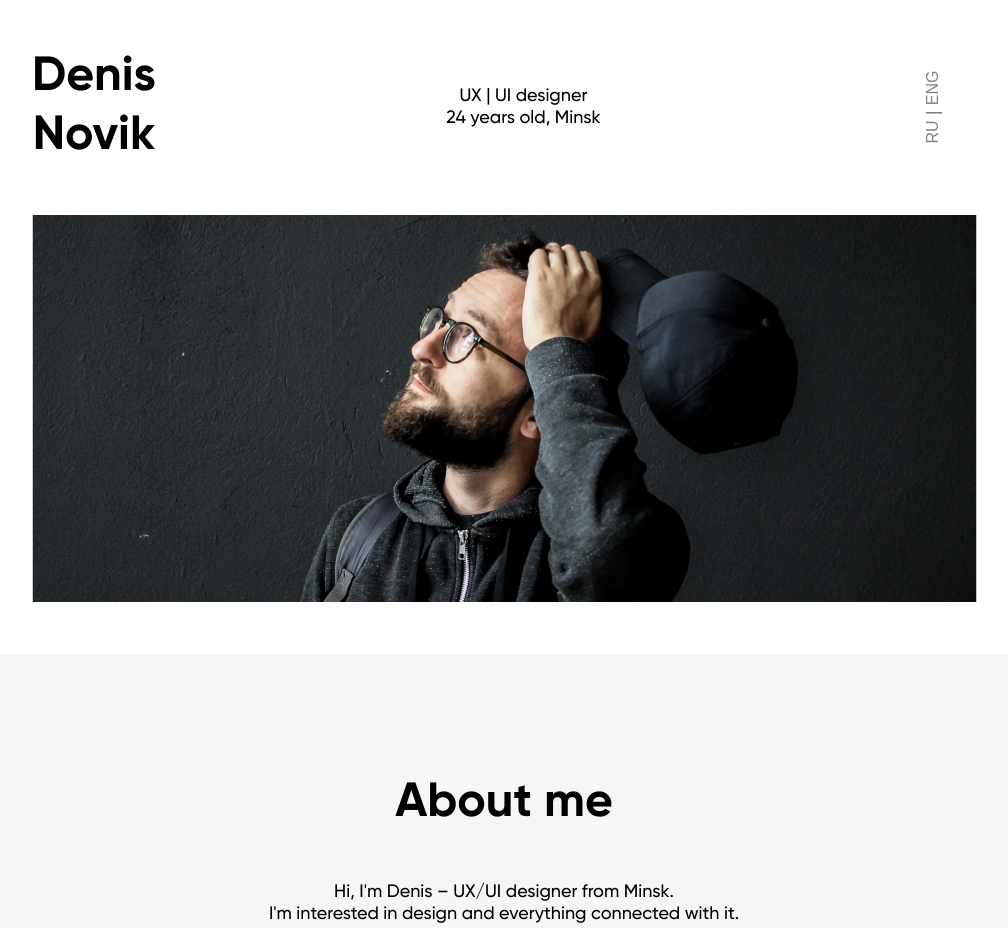
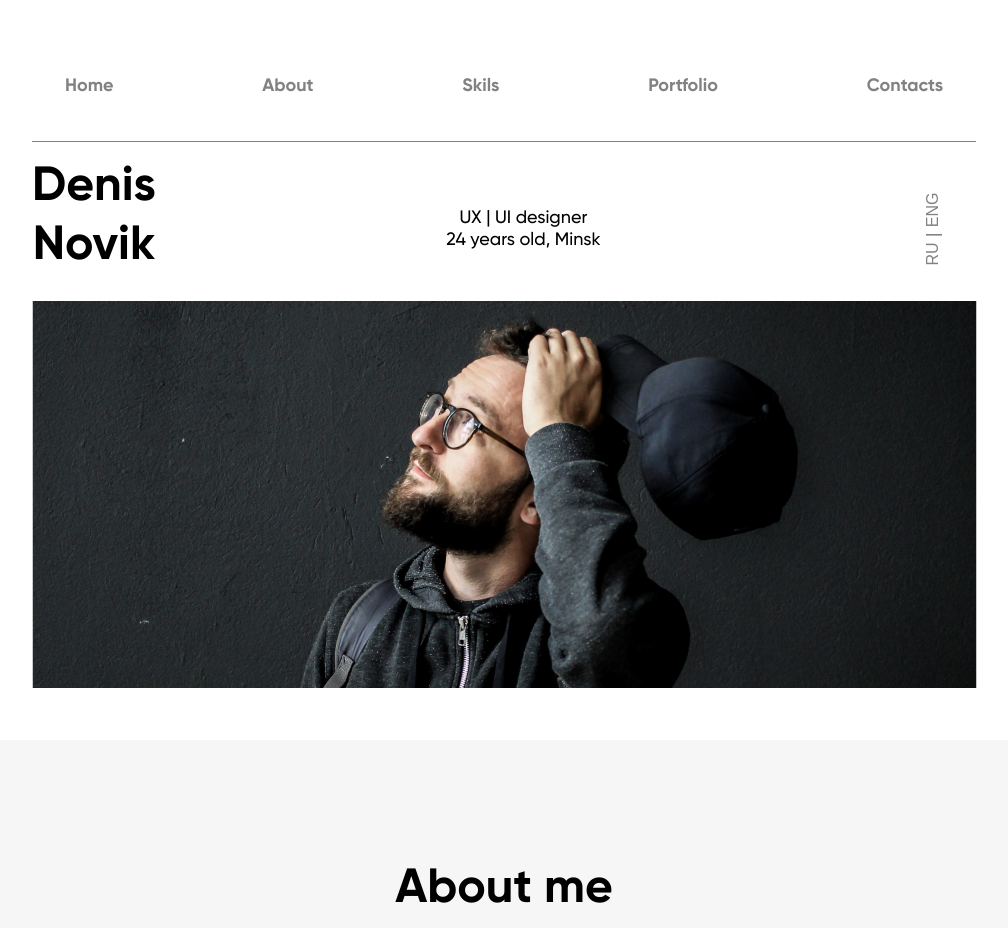
Before and after one commit to mda1232/mda1232, a plain HTML site: page denis_novik/index.html in a window 1280 px wide. Shown: the top 928 px of the page, without its empty margins (136-1144 px from the left). Drawn offline with nearby package versions, Linux system fonts and the light colour scheme.

Commit message:
Update index.html

```diff
--- a/denis_novik/index.html
+++ b/denis_novik/index.html
@@ -9,11 +9,17 @@
 </head>
 <body>
 
-
+         <ul class=" header">
+            <li class="wrapper-header menu__item gb"><a href="#home" class="h " style="font-size: 18px;">Home</a></dliiv>
+            <li class="wrapper-header menu__item gb"><a href="#about" class="h" style="font-size: 18px;">About</a></li>
+            <li class="wrapper-header menu__item gb"><a href="#skills" class="h" style="font-size: 18px;">Skils</a></li>
+            <li class="wrapper-header menu__item gb"><a href="#portfolio" class="h" style="font-size: 18px;">Portfolio</a></li>
+            <li class="wrapper-header menu__item gb"><a href="#contacts" class="h" style="font-size: 18px;">Contacts</a></li>
+        </ul>
 
 
         <div class="info" id="home">
-            <p class="gb info_m1">Denis<br>Novik</p>
+            <p class="gb info_m1" style="margin: 0 0  24px 0;">Denis<br>Novik</p>
             <p class="gm info_m1">UX | UI designer<br>24 years old, Minsk</p>
             <div class="info_m">
                 <div class="info_m11">
```
